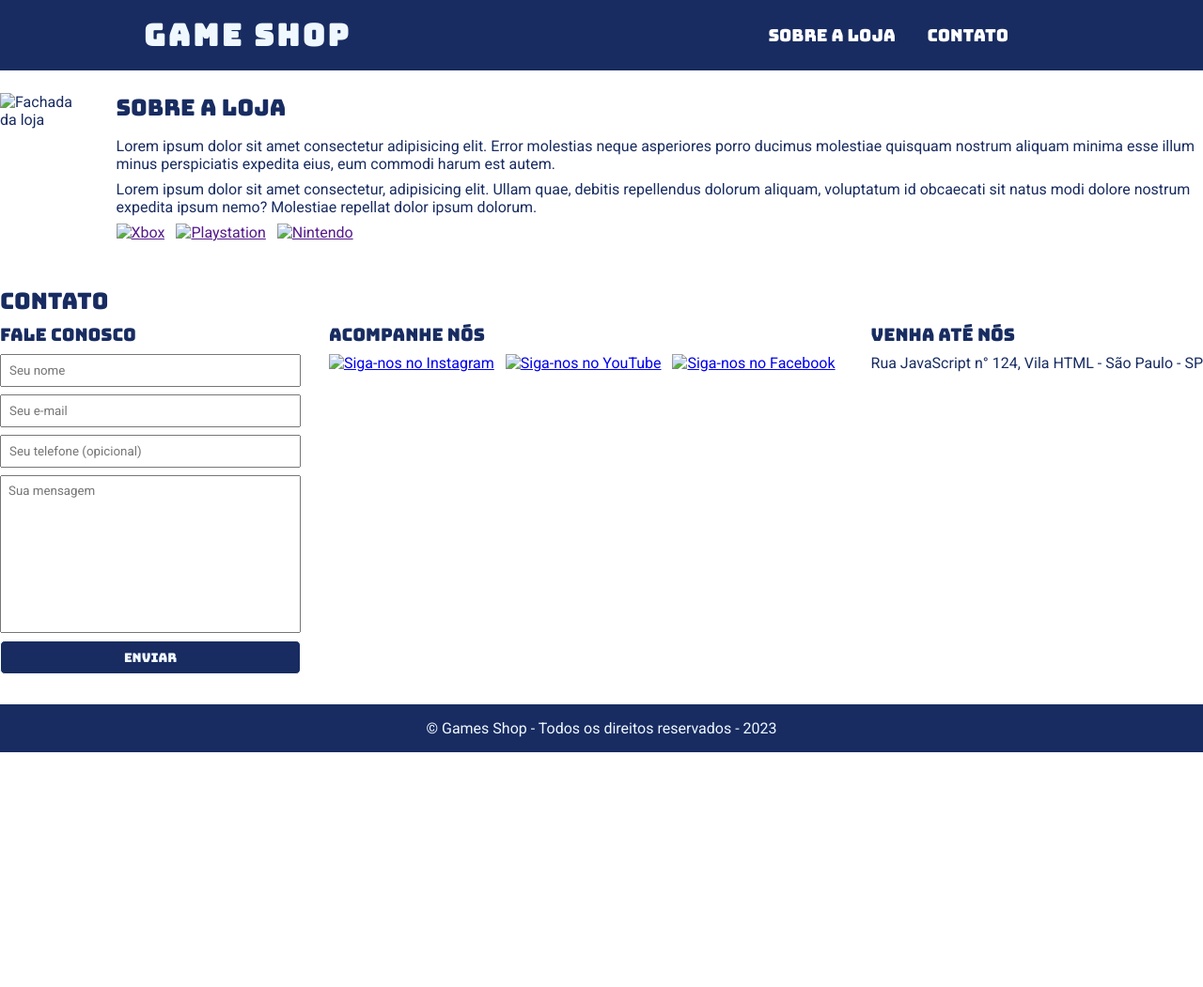
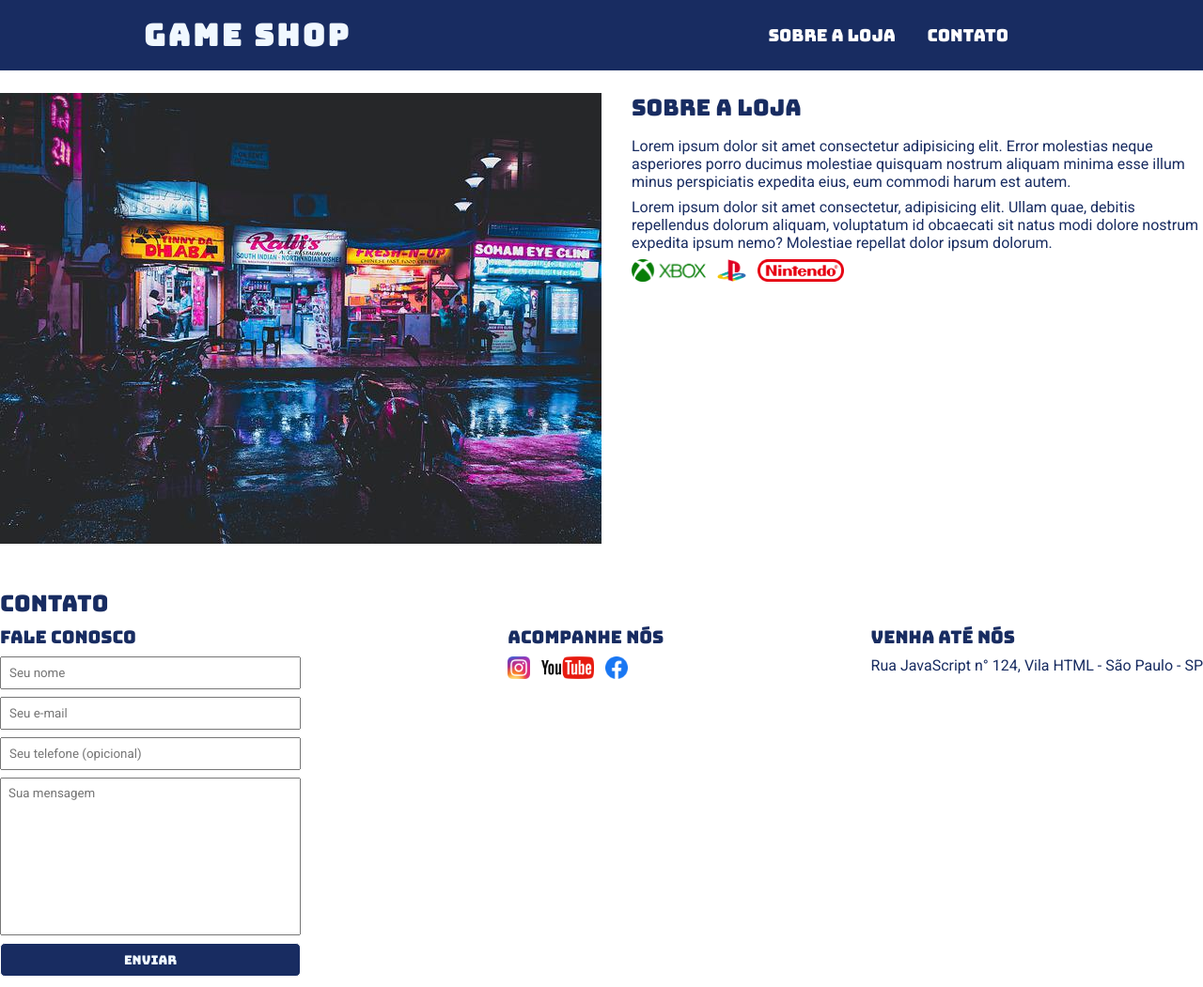
Before and after one commit to joseluisbr5/project, a plain HTML site: page src/index.html in a window 1280 px wide. Shown: the top 1051 px of the page at 94% size. Before the commit the page ends 801 px from the top, so only its background shows below. Drawn offline with Linux system fonts and the light colour scheme.

Commit message:
fix_definitive

```diff
--- a/src/index.html
+++ b/src/index.html
@@ -25,7 +25,7 @@
 <main>
 <section id="about">
     <div class="menu_content">
-        <img src="/loja.jpg" alt="Fachada da loja" class="logo_store">
+        <img src="assets/loja.jpg" alt="Fachada da loja" class="logo_store">
         <div>
         <h1 class="cabeçalho">SOBRE A LOJA</h1>
         <P class="second_text">
@@ -33,9 +33,9 @@
         </P>
         <p class="third_text">Lorem ipsum dolor sit amet consectetur, adipisicing elit. Ullam quae, debitis repellendus dolorum aliquam, voluptatum id obcaecati sit natus modi dolore nostrum expedita ipsum nemo? Molestiae repellat dolor ipsum dolorum.</p>
         <ul class="brand_list">
-            <li><a href=""><img src="/xbox.png" alt="Xbox"></a></li>
-            <li><a href=""><img src="/playstation.png" alt="Playstation"></a></li>
-            <li><a href=""><img src="/nintendo.png" alt="Nintendo"></a></li>
+            <li><a href=""><img src="assets/xbox.png" alt="Xbox"></a></li>
+            <li><a href=""><img src="assets/playstation.png" alt="Playstation"></a></li>
+            <li><a href=""><img src="assets/nintendo.png" alt="Nintendo"></a></li>
         </ul>
     </div>
     </div>
@@ -59,9 +59,9 @@
         <div class="content">
             <h3>ACOMPANHE NÓS</h3>
             <ul class="media_links">
-                <li><a href="Siga-nos no Instagram"><img src="/instagram.png" alt="Siga-nos no Instagram"></a></li>
-                <li><a href="Siga-nos no YouTube"><img src="/youtube.png" alt="Siga-nos no YouTube"></a></li>
-                <li><a href="Siga-nos no Facebook"><img src="/facebook.png" alt="Siga-nos no Facebook"></a></li>
+                <li><a href="Siga-nos no Instagram"><img src="assets/instagram.png" alt="Siga-nos no Instagram"></a></li>
+                <li><a href="Siga-nos no YouTube"><img src="assets/youtube.png" alt="Siga-nos no YouTube"></a></li>
+                <li><a href="Siga-nos no Facebook"><img src="assets/facebook.png" alt="Siga-nos no Facebook"></a></li>
             </ul>
         </div>
         <div class="location">
```
